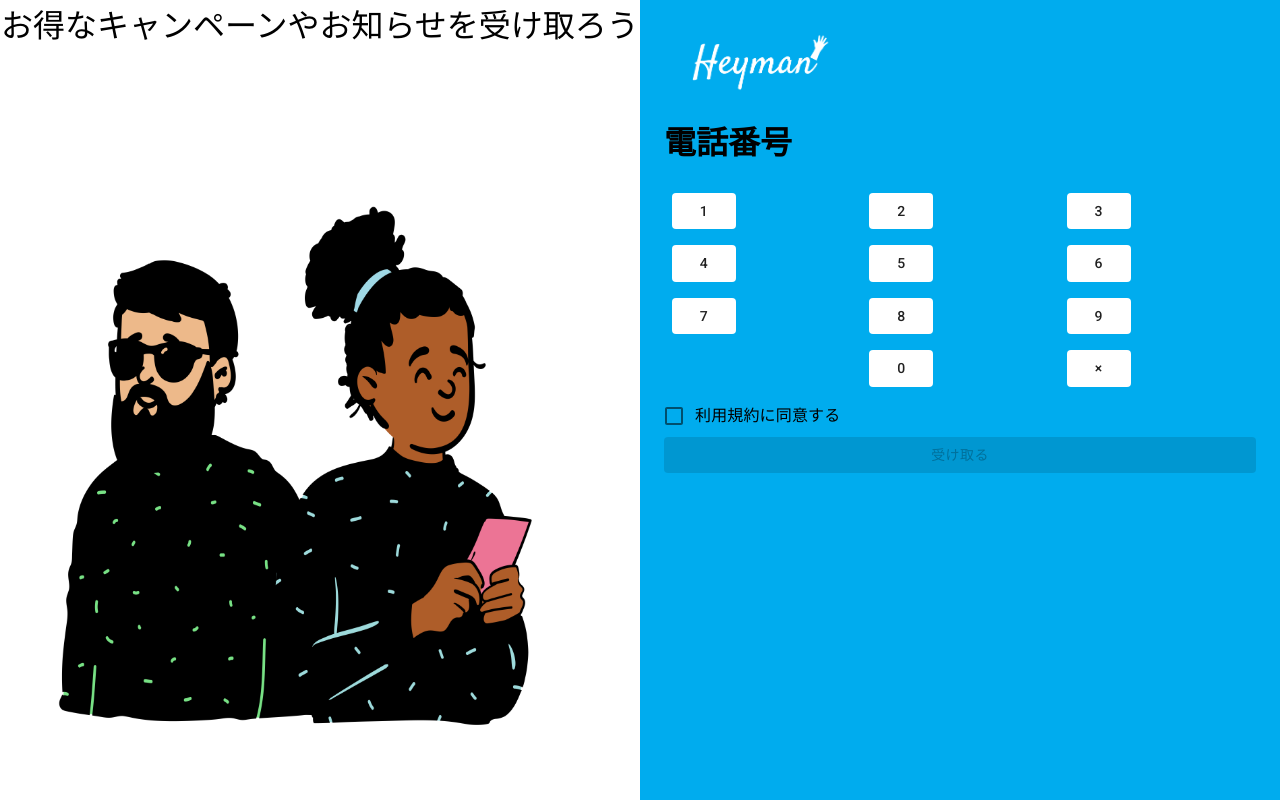
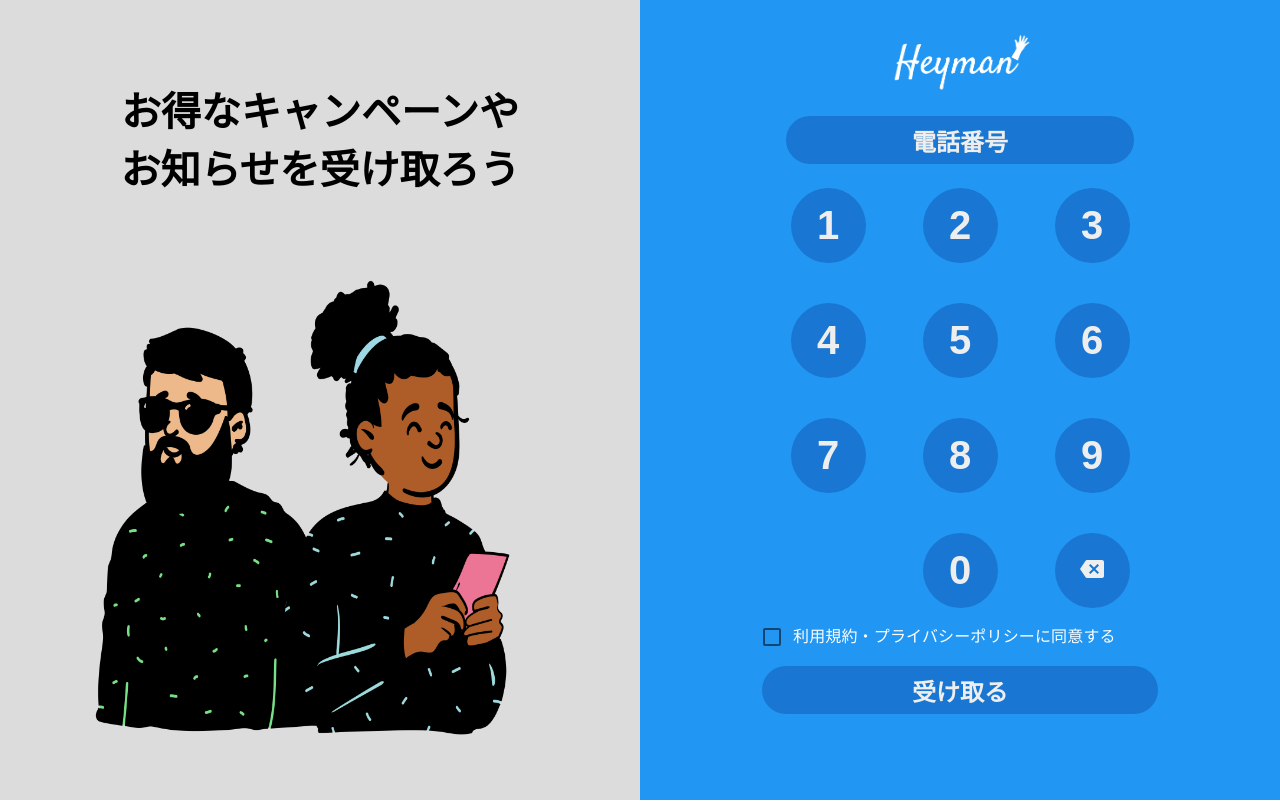
Before and after one commit to tellad-dev/heyman, a React (Create React App) app: page /phone-register in a window 1280 px wide. Built offline with nearby package versions, Linux system fonts and the light colour scheme.

Commit message:
電話番号登録画面CSS適応

```diff
--- a/src/pages/phoneRegister.tsx
+++ b/src/pages/phoneRegister.tsx
@@ -2,31 +2,35 @@ import React, { useState } from 'react'
 import {
   Grid,
   Container,
-  Button,
   FormControlLabel,
   Checkbox,
+  Box,
 } from '@material-ui/core'
 import { makeStyles, createStyles, Theme } from '@material-ui/core/styles'
 import image from '../images/phone-register-image.png'
 import logo from '../images/logo-white.png'
+import SButton from '../components/atoms/Button'
+import BackspaceIcon from '@material-ui/icons/Backspace'
 
 const useStyles = makeStyles((theme: Theme) =>
   createStyles({
     root: {
-      backgroundColor: '#00acee',
       height: '100vh',
+      backgroundColor: '#DCDCDC',
     },
     card: {
-      backgroundColor: 'white',
+      backgroundColor: '#2196F3',
     },
     cardContent: {
-      height: '20vh',
-      position: 'relative',
+      paddingTop: '10vh',
+      height: '10vh',
       textAlign: 'center',
-      fontSize: '2rem',
+      fontSize: '2.5rem',
+      fontWeight: 600,
     },
     cardMediaWrapper: {
-      height: '80vh',
+      paddingTop: '10vh',
+      height: '70vh',
     },
     cardImage: {
       maxHeight: '100%',
@@ -38,10 +42,10 @@ const useStyles = makeStyles((theme: Theme) =>
     container: {
       paddingTop: theme.spacing(4),
       paddingBottom: theme.spacing(4),
+      widht: '50%',
     },
-    numberButton: {
-      margin: theme.spacing(1),
-      backgroundColor: 'white',
+    checkLabel: {
+      color: 'white',
     },
   })
 )
@@ -71,7 +75,6 @@ const PhoneRegister: React.FC = () => {
   ): void => {
     phoneNumber !== null ? setPhoneNumber(phoneNumber.slice(0, -1)) : true
   }
-
   //
   // Jsx
   //
@@ -79,137 +82,224 @@ const PhoneRegister: React.FC = () => {
     <>
       <div className={classes.root}>
         <Grid container>
+          <Grid item xs={6}>
+            <Container maxWidth={'sm'}>
+              <div className={classes.cardContent}>
+                お得なキャンペーンや
+                <br />
+                お知らせを受け取ろう
+              </div>
+              <div className={classes.cardMediaWrapper}>
+                <img src={image} className={classes.cardImage} />
+              </div>
+            </Container>
+          </Grid>
           <Grid item xs={6} className={classes.card}>
-            <div className={classes.cardContent}>
-              お得なキャンペーンやお知らせを受け取ろう
-            </div>
-            <div className={classes.cardMediaWrapper}>
-              <img src={image} className={classes.cardImage} />
-            </div>
-          </Grid>
-          <Grid item xs={6} container>
-            <Container className={classes.container}>
-              <Grid item xs={12}>
+            <Container maxWidth={'xs'} className={classes.container}>
+              <Box display="flex" justifyContent="center">
                 <img src={logo} className={classes.headerLogo} />
-              </Grid>
-              <Grid item xs={12}>
-                <h1>{phoneNumber ? phoneNumber : '電話番号'}</h1>
-              </Grid>
-              <Grid item xs={12} container>
-                <Grid item xs={4}>
-                  <Button
-                    className={classes.numberButton}
+              </Box>
+              <Box m={3} display="flex" justifyContent="center">
+                <SButton
+                  width={'100%'}
+                  height={'3rem'}
+                  fontSize={'1.5rem'}
+                  color={'#eee'}
+                  backgroundColor={'#1976D2'}
+                  margin={'auto'}
+                  borderRadius={'30px'}
+                  disabled
+                >
+                  {phoneNumber ? phoneNumber : '電話番号'}
+                </SButton>
+              </Box>
+              <Box display="flex" flexDirection="column">
+                <Box display="flex" justifyContent="center">
+                  <SButton
+                    width={'75px'}
+                    height={'75px'}
+                    color={'#eee'}
+                    fontSize={'2.5rem'}
+                    backgroundColor={'#1976D2'}
+                    margin={'auto'}
+                    borderRadius={'50%'}
                     onClick={(e) => addNumber(e, '1')}
                   >
                     1
-                  </Button>
-                </Grid>
-                <Grid item xs={4}>
-                  <Button
-                    className={classes.numberButton}
+                  </SButton>
+
+                  <SButton
+                    width={'75px'}
+                    height={'75px'}
+                    color={'#eee'}
+                    fontSize={'2.5rem'}
+                    backgroundColor={'#1976D2'}
+                    margin={'auto'}
+                    borderRadius={'50%'}
                     onClick={(e) => addNumber(e, '2')}
                   >
                     2
-                  </Button>
-                </Grid>
-                <Grid item xs={4}>
-                  <Button
-                    className={classes.numberButton}
+                  </SButton>
+
+                  <SButton
+                    width={'75px'}
+                    height={'75px'}
+                    color={'#eee'}
+                    fontSize={'2.5rem'}
+                    backgroundColor={'#1976D2'}
+                    margin={'auto'}
+                    borderRadius={'50%'}
                     onClick={(e) => addNumber(e, '3')}
                   >
                     3
-                  </Button>
-                </Grid>
-              </Grid>
-              <Grid item xs={12} container>
-                <Grid item xs={4}>
-                  <Button
-                    className={classes.numberButton}
+                  </SButton>
+                </Box>
+              </Box>
+              <Box mt={5} display="flex" flexDirection="column">
+                <Box display="flex" justifyContent="center">
+                  <SButton
+                    width={'75px'}
+                    height={'75px'}
+                    color={'#eee'}
+                    fontSize={'2.5rem'}
+                    backgroundColor={'#1976D2'}
+                    margin={'auto'}
+                    borderRadius={'50%'}
                     onClick={(e) => addNumber(e, '4')}
                   >
                     4
-                  </Button>
-                </Grid>
-                <Grid item xs={4}>
-                  <Button
-                    className={classes.numberButton}
+                  </SButton>
+
+                  <SButton
+                    width={'75px'}
+                    height={'75px'}
+                    color={'#eee'}
+                    fontSize={'2.5rem'}
+                    backgroundColor={'#1976D2'}
+                    margin={'auto'}
+                    borderRadius={'50%'}
                     onClick={(e) => addNumber(e, '5')}
                   >
                     5
-                  </Button>
-                </Grid>
-                <Grid item xs={4}>
-                  <Button
-                    className={classes.numberButton}
+                  </SButton>
+
+                  <SButton
+                    width={'75px'}
+                    height={'75px'}
+                    color={'#eee'}
+                    fontSize={'2.5rem'}
+                    backgroundColor={'#1976D2'}
+                    margin={'auto'}
+                    borderRadius={'50%'}
                     onClick={(e) => addNumber(e, '6')}
                   >
                     6
-                  </Button>
-                </Grid>
-              </Grid>
-              <Grid item xs={12} container>
-                <Grid item xs={4}>
-                  <Button
-                    className={classes.numberButton}
+                  </SButton>
+                </Box>
+              </Box>
+              <Box mt={5} display="flex" flexDirection="column">
+                <Box display="flex" justifyContent="center">
+                  <div></div>
+                  <SButton
+                    width={'75px'}
+                    height={'75px'}
+                    color={'#eee'}
+                    fontSize={'2.5rem'}
+                    backgroundColor={'#1976D2'}
+                    margin={'auto'}
+                    borderRadius={'50%'}
                     onClick={(e) => addNumber(e, '7')}
                   >
                     7
-                  </Button>
-                </Grid>
-                <Grid item xs={4}>
-                  <Button
-                    className={classes.numberButton}
+                  </SButton>
+
+                  <SButton
+                    width={'75px'}
+                    height={'75px'}
+                    color={'#eee'}
+                    fontSize={'2.5rem'}
+                    backgroundColor={'#1976D2'}
+                    margin={'auto'}
+                    borderRadius={'50%'}
                     onClick={(e) => addNumber(e, '8')}
                   >
                     8
-                  </Button>
-                </Grid>
-                <Grid item xs={4}>
-                  <Button
-                    className={classes.numberButton}
+                  </SButton>
+
+                  <SButton
+                    width={'75px'}
+                    height={'75px'}
+                    color={'#eee'}
+                    fontSize={'2.5rem'}
+                    backgroundColor={'#1976D2'}
+                    margin={'auto'}
+                    borderRadius={'50%'}
                     onClick={(e) => addNumber(e, '9')}
                   >
                     9
-                  </Button>
-                </Grid>
-              </Grid>
-              <Grid item xs={12} container>
-                <Grid item xs={4}></Grid>
-                <Grid item xs={4}>
-                  <Button
-                    className={classes.numberButton}
+                  </SButton>
+                </Box>
+              </Box>
+              <Box mt={5} display="flex" flexDirection="column">
+                <Box display="flex" justifyContent="center">
+                  <SButton
+                    width={'75px'}
+                    height={'75px'}
+                    color={'#2196F3'}
+                    backgroundColor={'#2196F3'}
+                    margin={'auto'}
+                    borderRadius={'50%'}
+                    disabled
+                  >
+                    -
+                  </SButton>
+                  <SButton
+                    width={'75px'}
+                    height={'75px'}
+                    color={'#eee'}
+                    fontSize={'2.5rem'}
+                    backgroundColor={'#1976D2'}
+                    margin={'auto'}
+                    borderRadius={'50%'}
                     onClick={(e) => addNumber(e, '0')}
                   >
                     0
-                  </Button>
-                </Grid>
-                <Grid item xs={4}>
-                  <Button
-                    className={classes.numberButton}
+                  </SButton>
+                  <SButton
+                    width={'75px'}
+                    height={'75px'}
+                    color={'#eee'}
+                    backgroundColor={'#1976D2'}
+                    margin={'auto'}
+                    borderRadius={'50%'}
                     onClick={deleteOneCharacter}
                   >
-                    ×
-                  </Button>
-                </Grid>
-              </Grid>
-              <Grid item xs={12}>
+                    <BackspaceIcon />
+                  </SButton>
+                </Box>
+              </Box>
+              <Box mt={1}>
                 <FormControlLabel
                   control={
-                    <Checkbox name="checkedB" color="primary" required />
+                    <Checkbox name="checkedB" color={'default'} required />
                   }
-                  label="利用規約に同意する"
+                  label="利用規約・プライバシーポリシーに同意する"
+                  className={classes.checkLabel}
                 />
-              </Grid>
-              <Grid item xs={12}>
-                <Button
-                  type="submit"
-                  fullWidth
-                  variant="contained"
-                  disabled={!phoneNumber}
+              </Box>
+              <Box mt={1}>
+                <SButton
+                  width={'100%'}
+                  height={'3rem'}
+                  color={'#eee'}
+                  fontSize={'1.5rem'}
+                  backgroundColor={'#1976D2'}
+                  margin={'auto'}
+                  borderRadius={'30px'}
                 >
                   受け取る
-                </Button>
-              </Grid>
+                </SButton>
+              </Box>
             </Container>
           </Grid>
         </Grid>
```
